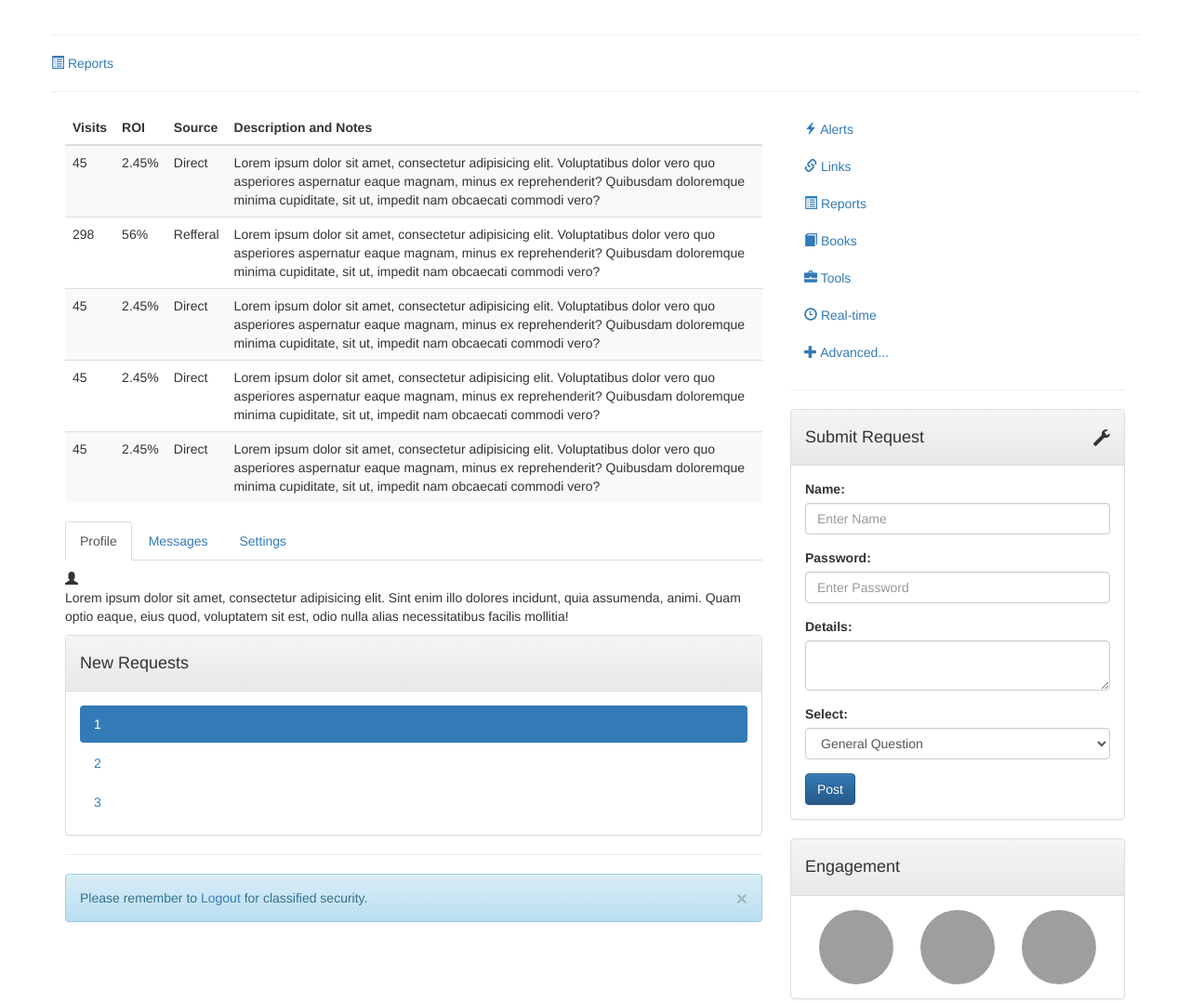
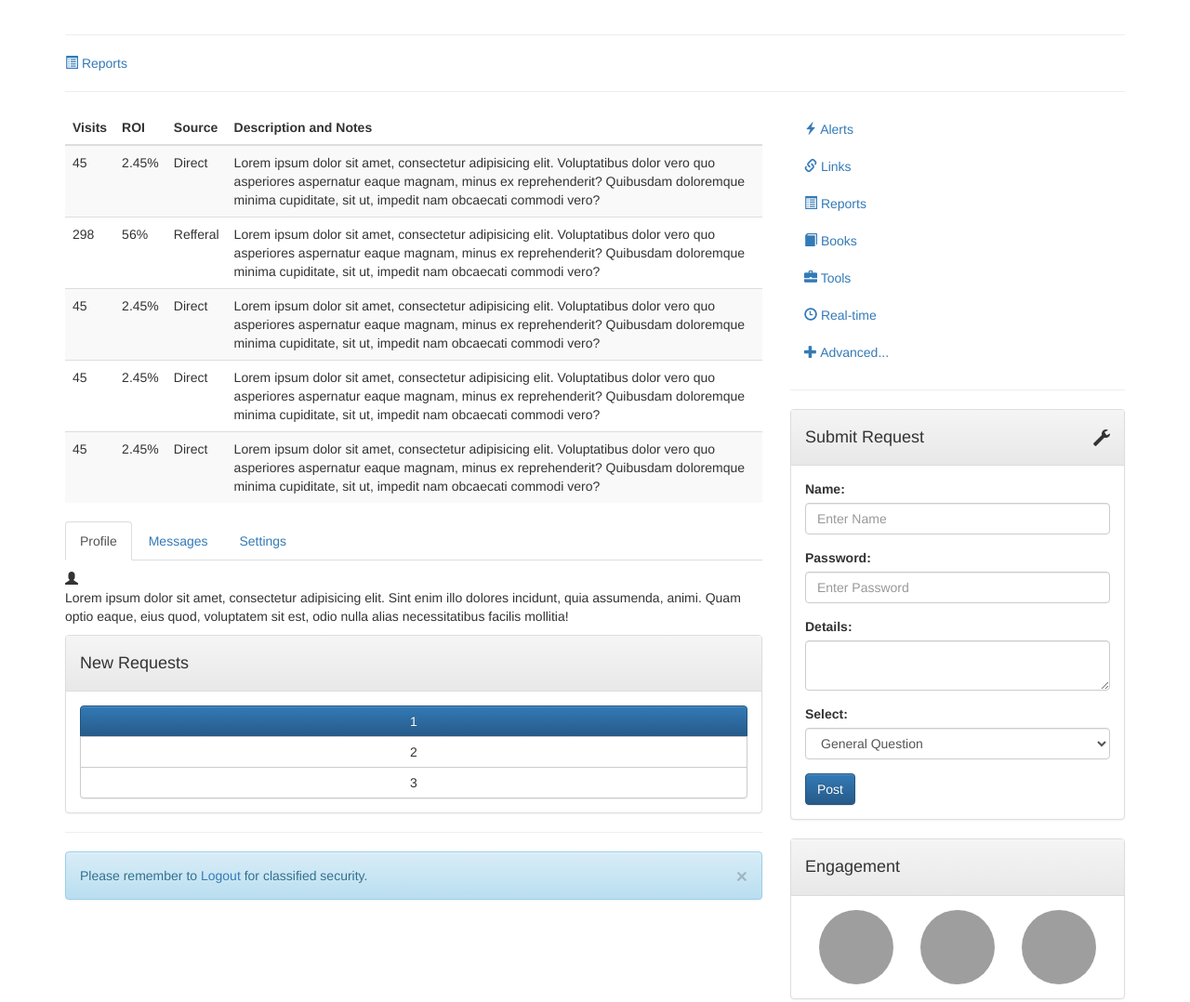
Before and after one commit to dionisnote/bootstrap3Layout, a plain HTML site: page index.html in a window 1280 px wide. Shown: the part 543-1621 px from the top of the page at 93% size. Drawn offline with nearby package versions, Linux system fonts and the light colour scheme; grey boxes are pictures that could not be loaded.

Commit message:
middle resolution layout and chenga nav-pills to btn-group

```diff
--- a/css/override.css
+++ b/css/override.css
@@ -29,6 +29,17 @@
     font-size: 120%;
     margin-bottom: 5px;
 }
+.panel-btns {
+    width: 100%;
+}
+.panel-btns .btn-default {
+    background: #fff;
+}
+
+.btn-group-vertical button {
+    width: 100%;
+    display: inline-block;
+}
 
 .msg-label {
     position: absolute;
--- a/index.html
+++ b/index.html
@@ -34,7 +34,7 @@
     </nav>
     <main class="container header-place">
         <div class="row">
-            <div class="col-xs-12 col-md-3">
+            <div class="col-xs-12 col-sm-3">
                 <h3> <span class="glyphicon glyphicon-briefcase black header-icon"></span> Toolbox</h3>
                 <hr>
                 <div class="sidebar">
@@ -50,7 +50,7 @@
                 </div>
                 <hr>
             </div>
-            <div class="col-xs-12 col-md-9">
+            <div class="col-xs-12 col-sm-9">
                 <div class="col-xs-12">
                     <h3 class="header">  <span class="glyphicon glyphicon-dashboard black header-icon"></span> Dashboard </h3>
                     <hr>
@@ -114,9 +114,11 @@
             </div>
         </div>
         <div class="row">
-            <hr>
-            <a href="#"> <span class="glyphicon glyphicon-list-alt"></span> Reports</a>
-            <hr>
+            <div class="col-xs-12">
+                <hr>
+                <a href="#"> <span class="glyphicon glyphicon-list-alt"></span> Reports</a>
+                <hr>
+            </div>
         </div>
         <div class="row">
             <div class="col-xs-12 col-sm-12 col-md-8">
@@ -185,11 +187,16 @@
                 <div class="panel panel-default">
                     <div class="panel-heading"><h4 class="header">New Requests</h4></div>
                     <div class="panel-body">
-                        <ul class="nav nav-pills nav-stacked">
+                        <!--<ul class="nav nav-pills nav-stacked">
                             <li class="active"><a href="#">1</a></li>
                             <li><a href="#">2</a></li>
                             <li><a href="#">3</a></li>
-                        </ul>
+                        </ul>-->
+                        <div class="btn-group-vertical panel-btns">
+                            <button class="btn btn-primary">1</button>
+                            <button class="btn btn-default">2</button>
+                            <button class="btn btn-default">3</button>
+                        </div>
                     </div>
                 </div>
                 <hr>
```
